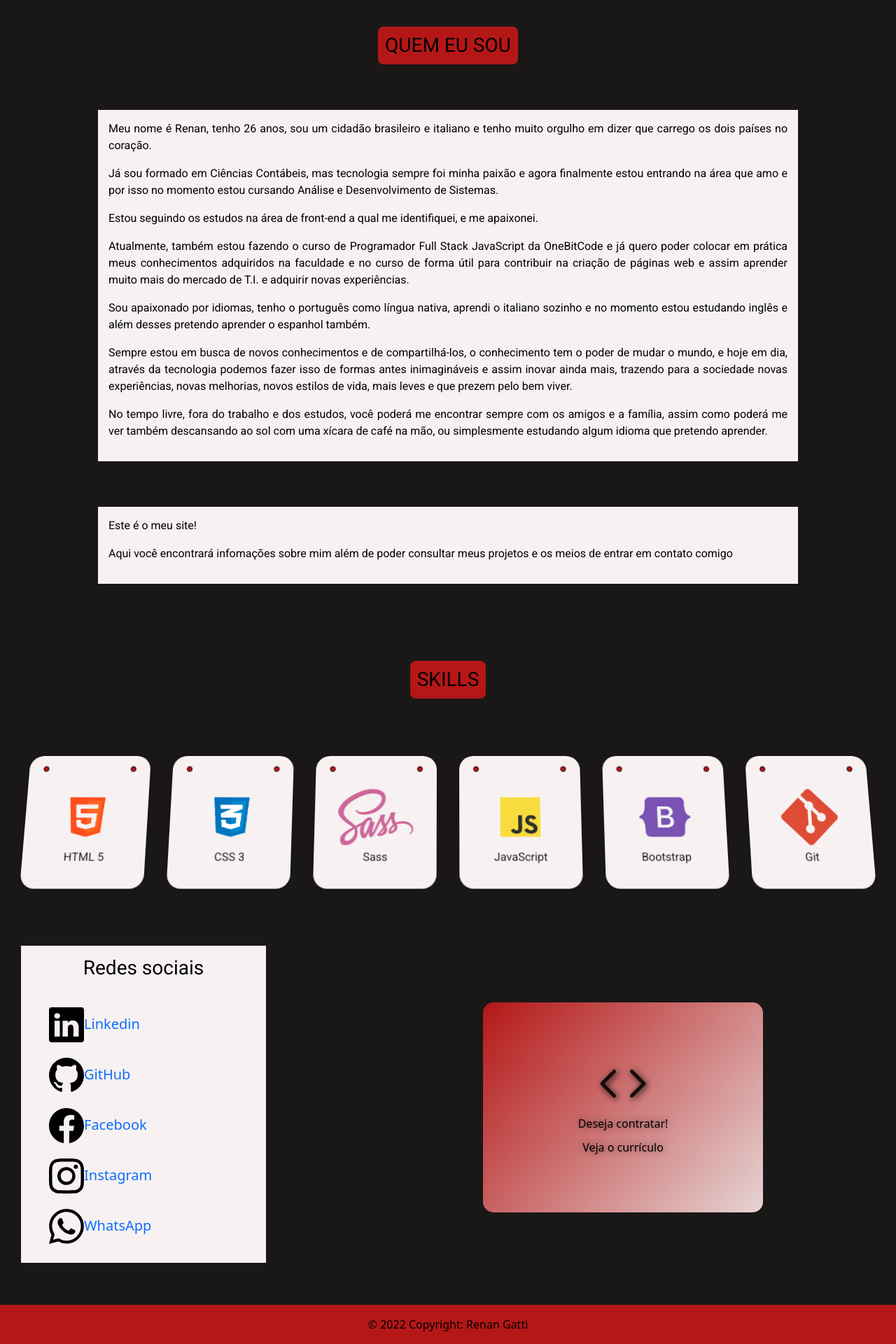
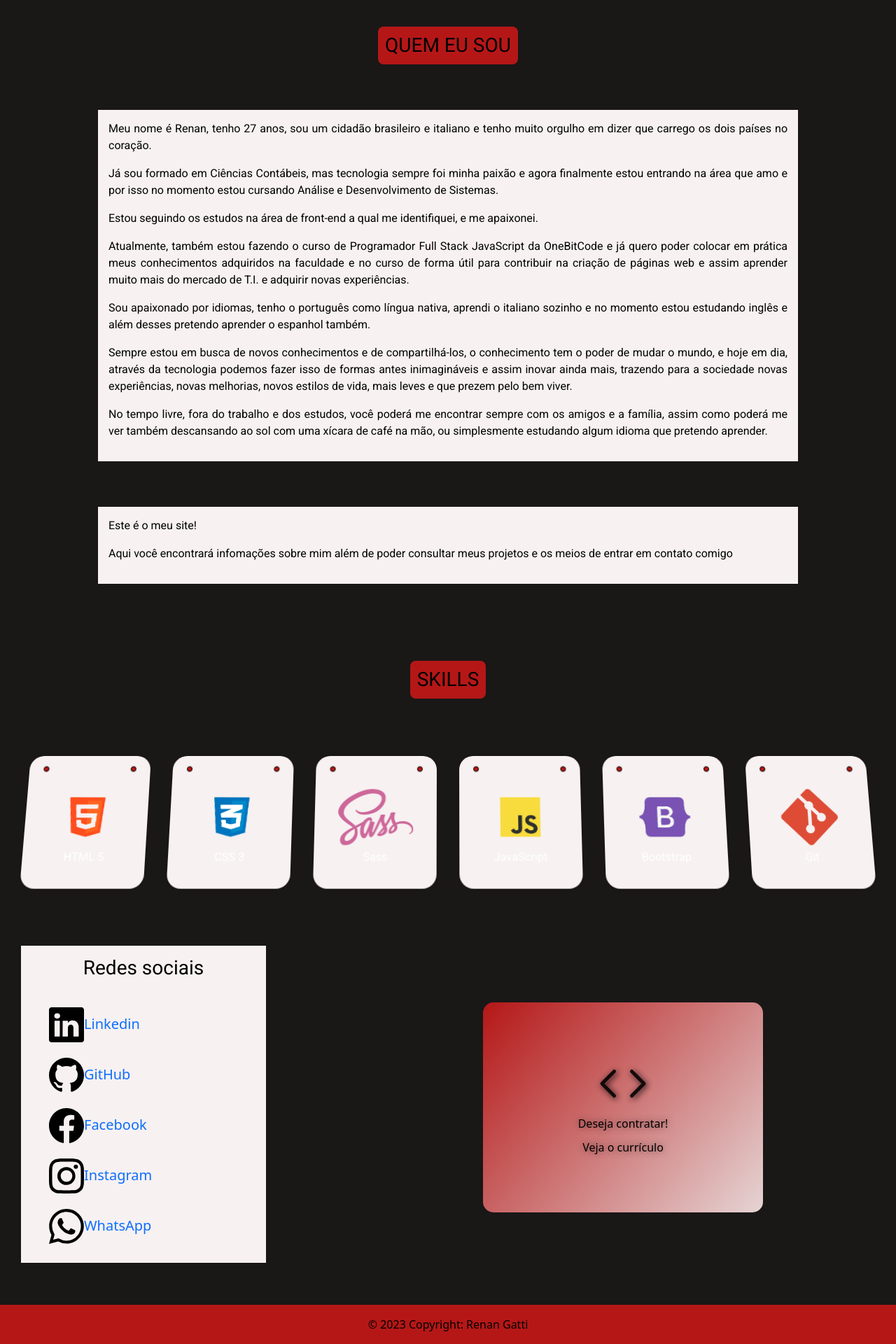
Before and after one commit to gatti96/siteRenanReact, a React (Create React App) app in the folder site/: page / in a window 1280 px wide. Shown: the part 774-2694 px from the top of the page at 70% size. Built offline with nearby package versions, Linux system fonts and the light colour scheme.

Commit message:
correção troca cor

```diff
--- a/site/public/index.html
+++ b/site/public/index.html
@@ -33,7 +33,7 @@
 
     <title>Renan Gatti</title>
   </head>
-  <body>
+  <body class="my-container">
     <noscript>You need to enable JavaScript to run this app.</noscript>
     <div id="root"></div>
     <!--
--- a/site/src/App.js
+++ b/site/src/App.js
@@ -9,11 +9,9 @@ function App() {
     <>
       <div>
         <Menu />
-      </div>
-      <div>
+
         <ContentIndex />
-      </div>
-      <div>
+
         <Footer />
       </div>
     </>
--- a/site/src/component/contentIndex.js
+++ b/site/src/component/contentIndex.js
@@ -48,7 +48,7 @@ class ContentIndex extends React.Component {
               </div>
               <div class="bg-conteudo conteudo">
                 <p>
-                  Meu nome é Renan, tenho 26 anos, sou um cidadão brasileiro e
+                  Meu nome é Renan, tenho 27 anos, sou um cidadão brasileiro e
                   italiano e tenho muito orgulho em dizer que carrego os dois
                   países no coração.
                 </p>
--- a/site/src/component/footer.js
+++ b/site/src/component/footer.js
@@ -6,7 +6,7 @@ class Footer extends React.Component {
       <>
         <footer class="bg-new footer-1 text-center text-lg-start">
 
-          <div class="text-center p-3">© 2022 Copyright: Renan Gatti</div>
+          <div class="text-center p-3">© 2023 Copyright: Renan Gatti</div>
 
         </footer>
       </>
--- a/site/src/component/scss/index.scss
+++ b/site/src/component/scss/index.scss
@@ -11,10 +11,6 @@ font-family: 'Satisfy', cursive;*/
 .my-container-light {
   color: #000;
   background-color: #fff;
-}
-
-.colortext {
-  color: #fff;
 }
 
 .section-index {
```
